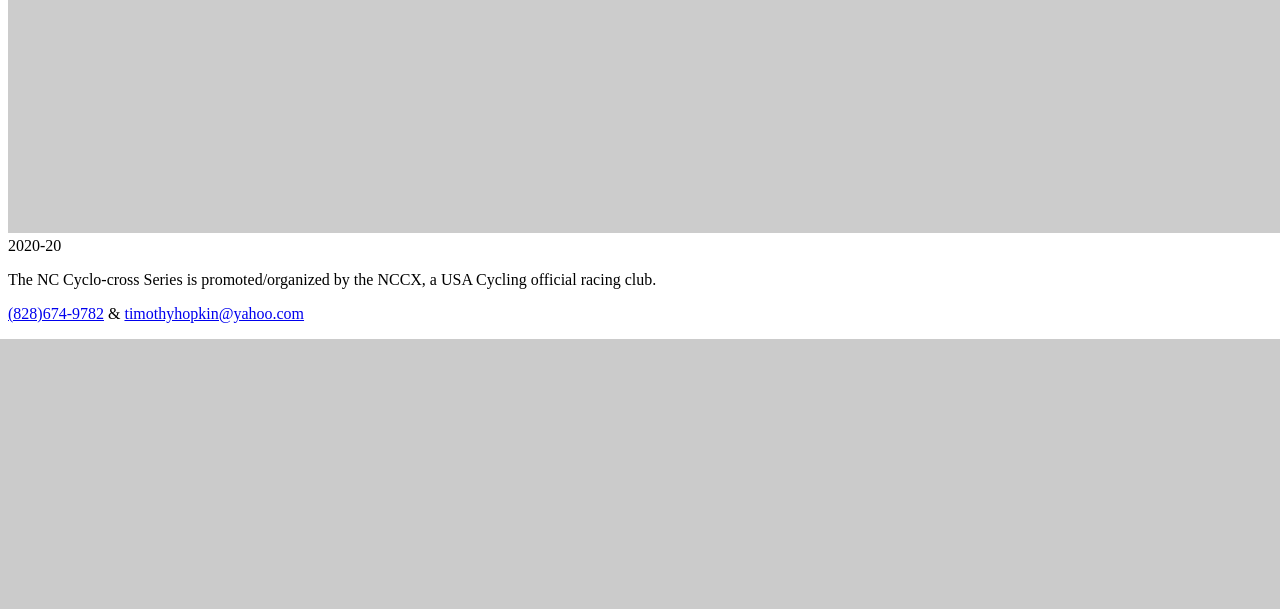
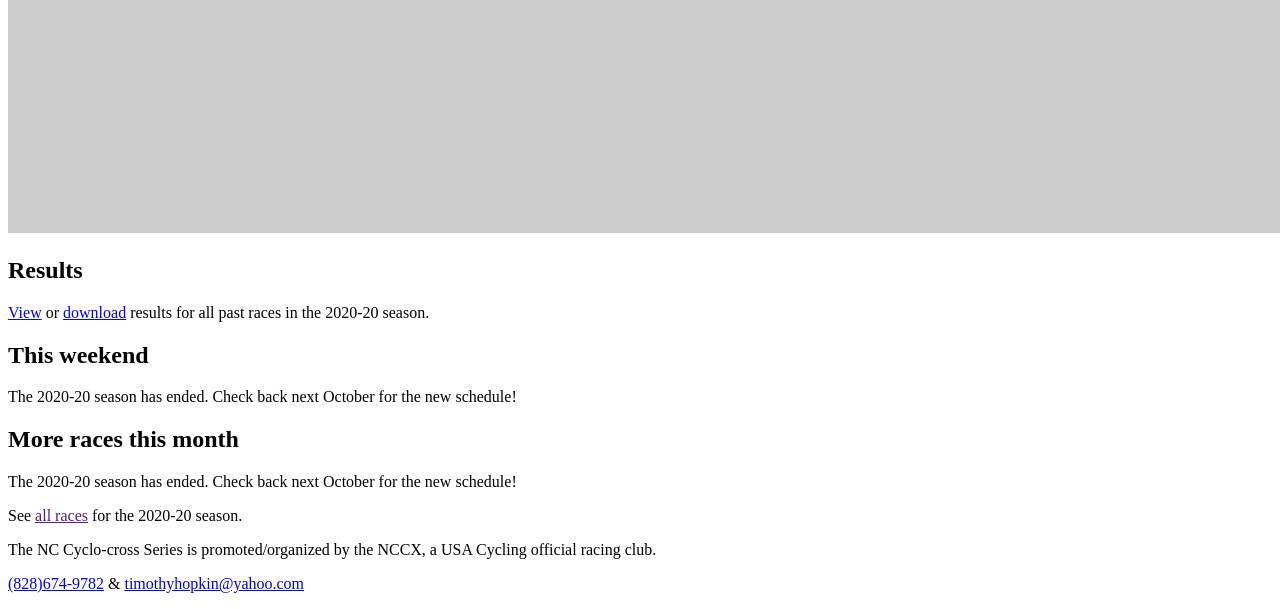
Before and after one commit to patrickbeeson/north-carolina-cyclocross-series, a Django app: page / in a window 1280 px wide; the page is wider, and only the part inside the window is pictured. Shown: the part 732-1341 px from the top of that part. Before the commit the page ends 1071 px from the top of that part, so only its background shows below. Run offline with Django 3.2, Linux system fonts and the light colour scheme; tables that the repository leaves empty hold one stand-in row (values such as "Sample post"); some libraries are stand-ins or nearby versions.

Commit message:
Add method for season to get results in various formats. Flesh out home template.

```diff
--- a/racemanager/races/models.py
+++ b/racemanager/races/models.py
@@ -119,6 +119,22 @@ class Season(models.Model):
     class Meta:
         ordering = ['-closing_year']
 
+    @property
+    def has_results(self):
+        "Determine if season has results available in either form."
+        if self.results_link or self.results_upload:
+            return True
+
+    @property
+    def get_results(self):
+        "Gets the results in whatever form is made available."
+        if self.results_link and self.results_upload:
+            return [self.results_link, self.results_upload]
+        elif self.results_link:
+            return self.results_link
+        elif self.results_upload:
+            return self.results_upload
+
     def get_absolute_url(self):
         return reverse('current_season_race_list', args=[str(self.slug)])
 
@@ -142,9 +158,7 @@ class Organizer(models.Model):
         null=True
     )
     email = models.EmailField(
-        help_text='Optional.',
-        blank=True,
-        default=''
+        default='',
     )
     website = models.URLField(
         help_text='Optional.',
--- a/racemanager/templates/home.html
+++ b/racemanager/templates/home.html
@@ -1,8 +1,66 @@
 {% extends 'base_generic.html' %}
-{% load current_season %}
 
 {% block title %}North Carolina Cyclo-cross Series{% endblock title %}
 
 {% block content %}
-{% current_season %}
+<section class="upcoming_races">
+    <div class="season_results">
+        <h2>Results</h2>
+    {% if current_season.has_results %}
+        <p>
+        {% if current_season.get_results|length_is:'2' %}
+        <a href="{{ current_season.get_results.0 }}">View</a> or <a href="{{ current_season.get_results.1 }}">download</a> results
+        {% else %}
+        <a href="{{ current_season.get_results }}">View results</a>
+        {% endif %}
+        for all past races in the {{ current_season }} season.
+        </p>
+    {% else %}
+        <p>Results for the {{ current_season }} season are being tabulated. Check back soon!</p>
+    {% endif %}
+    </div>
+
+    <div class="races_this_weekend">
+        <h2>This weekend</h2>
+        {% if weekend_race_list %}
+        <ul class="race_list">
+        {% for race in weekend_race_list %}
+            <li class="race">
+                <h3 class="race_title">{{ race.date }}: {{ race.location.city }}</h3>
+                <p class="race_address">{{ race.location.address }} (<a href="">directions</a>)</p>
+                {% if race.pre_registration_link %}
+                <a class="race_action" href="{{ race.pre_registration_link}}">Register</a>
+                {% endif %}
+                {% if race.description %}
+                <p class="race_description">{{ race.description }}</p>
+                {% endif %}
+                <p class="race_organizer"><b>Race organizer:</b> {{ race.organizer.name }}, <a href="mailto:{{ race.organizer.email }}">{{ race.organizer.email }}</a>{% if race.organizer.phone %}, {{ race.organizer.phone }}{% endif %}</p>
+            </li>
+        {% endfor %}
+        </ul>
+        {% else %}
+        <p>The {{ current_season }} season has ended. Check back next October for the new schedule!</p>
+        {% endif %}
+    </div>
+
+    <div class="races_this_month">
+        <h2>More races this month</h2>
+        {% if remaining_races_for_month_list %}
+        <ul class="race_list">
+        {% for race in remaining_races_for_month_list %}
+            <li class="race">
+                <h3 class="race_title">{{ race.date }}: {{ race.location.city }}</h3>
+                <p class="race_address">{{ race.location.address }} (<a href="">directions</a>)</p>
+                {% if race.pre_registration_link %}
+                <a class="race_action" href="{{ race.pre_registration_link}}">Register</a>
+                {% endif %}
+            </li>
+        {% endfor %}
+        </ul>
+        {% else %}
+        <p>The {{ current_season }} season has ended. Check back next October for the new schedule!</p>
+        {% endif %}
+    </div>
+    <p class="full_race_list">See <a href="">all races</a> for the {{ current_season }} season.</p>
+</section>
 {% endblock content %}
```
Also changed, not shown: 1 other file.
